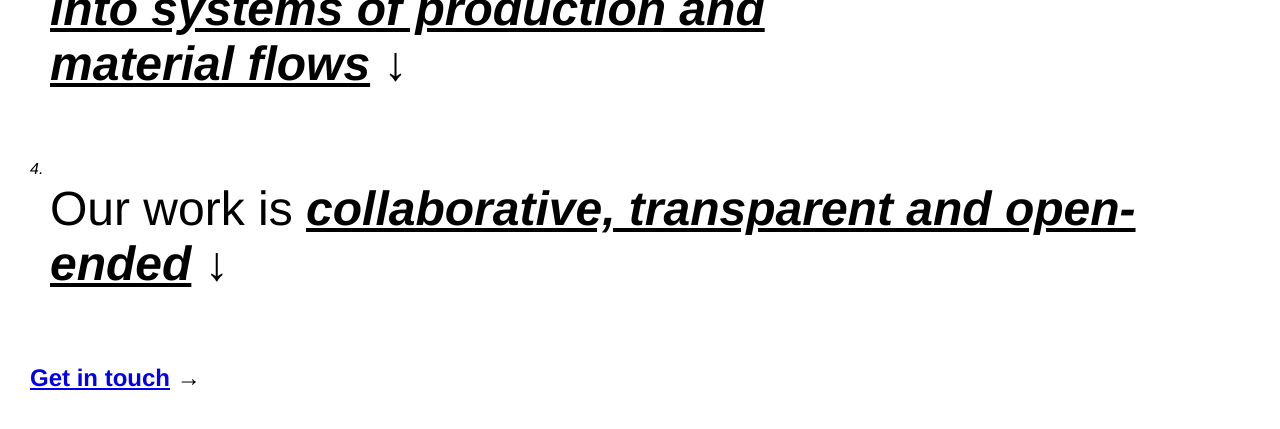
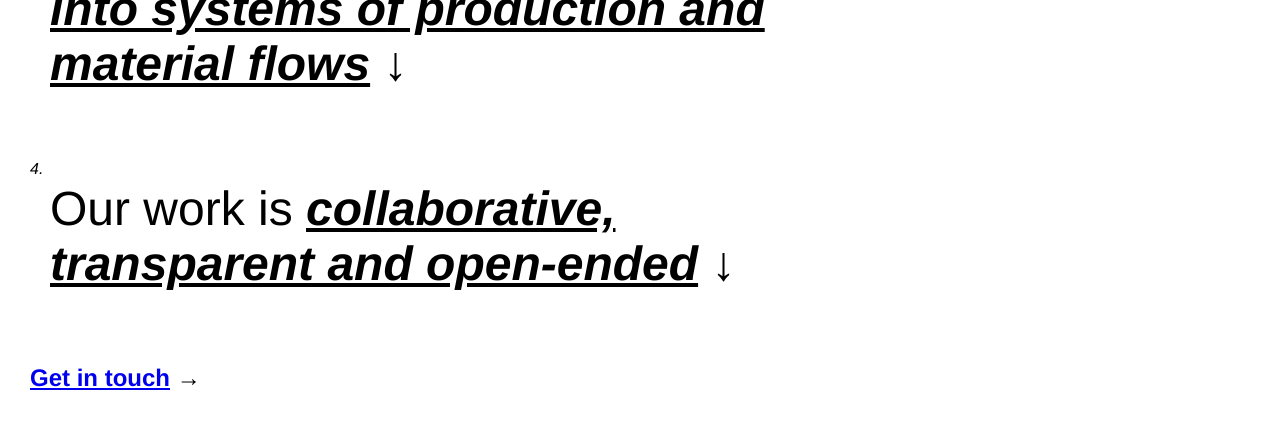
Before and after one commit to future-practical/future-practical.github.io, an Eleventy site: page index.html in a window 1280 px wide. Shown: the part 798-1227 px from the top of the page. Built offline with nearby package versions, Linux system fonts and the light colour scheme; Eleventy itself is replaced by a stand-in of ours; files that its build step writes are made by us from their sources.

Commit message:
add heading container to 4th mission statement

```diff
--- a/index.html
+++ b/index.html
@@ -108,8 +108,10 @@ layout: base.njk
 		<p class="num">4.</p>
 		<div class="txt">
 			<div class="heading-background">
-				<h1>Our work is </h1><h1 id="content-btn-4" class="content-btn">collaborative, transparent and
-					open-ended</h1><h1 id="content-btn-4" class="content-btn arrow"> ↓</h1>
+				<div class="heading-container">
+					<h1>Our work is </h1><h1 id="content-btn-4" class="content-btn">collaborative, transparent and
+						open-ended</h1><h1 id="content-btn-4" class="content-btn arrow"> ↓</h1>
+				</div>
 			</div>
 			<div id="content-4" class="content">
 				<div class="cont-txt">
```
